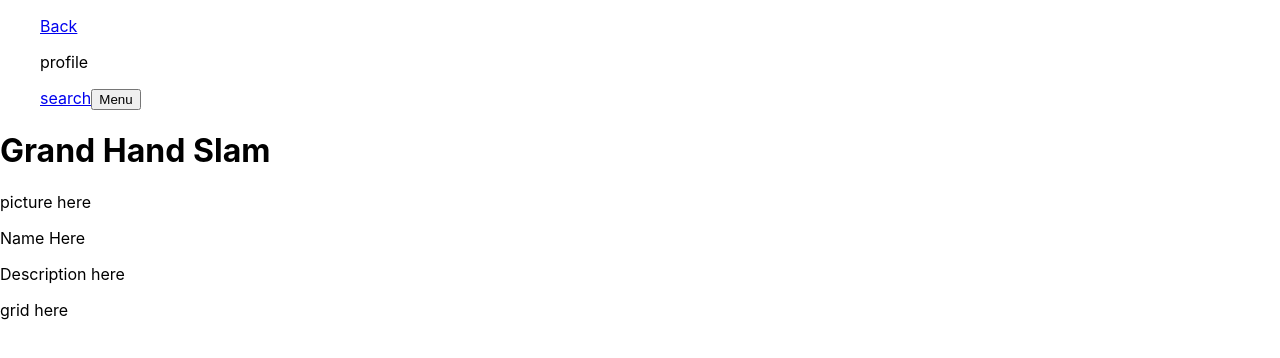
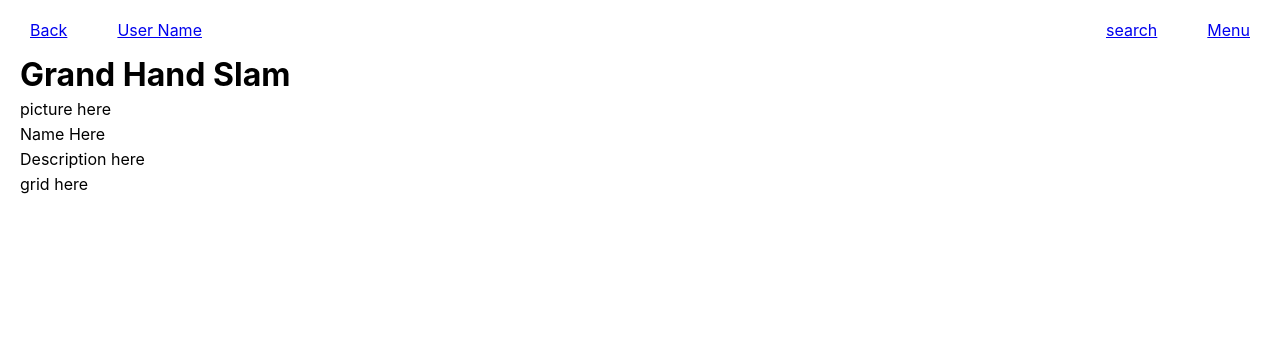
Before and after one commit to Reigningeddie/Grand_Hand_Slam, a React (Create React App) app: page /#/ in a window 1280 px wide. Shown: the top 358 px of the page. Built offline with nearby package versions, Linux system fonts and the light colour scheme.

Commit message:
created and adjusted navbar

```diff
--- a/src/components/home.jsx
+++ b/src/components/home.jsx
@@ -1,3 +1,4 @@
+
 
 export default function Home() {
   return (
--- a/src/components/nav.jsx
+++ b/src/components/nav.jsx
@@ -5,10 +5,15 @@ export default function Nav() {
   return (
     <nav className={nav.nav}>
       <ul className={nav.list}>
-        <Link className={nav.items}>Back</Link>
-        <p className={nav.profile}>profile</p>
-        <Link className={nav.items}>search</Link>
-        <button className={nav.btn}>Menu</button>
+        <p className={nav.left}>
+          <Link className={nav.items}>Back</Link>
+          <Link className={nav.items}>User Name</Link>
+        </p>
+        <p className={nav.right}>
+          <Link className={nav.items}>search</Link>
+          <Link className={nav.items}>Menu</Link>
+        </p>
+
       </ul>
     </nav>
   )
--- a/src/components/nav.module.css
+++ b/src/components/nav.module.css
@@ -0,0 +1,19 @@
+* {
+  margin: 5px;
+  padding: 0;
+}
+
+.list {
+  display: flex;
+  justify-content: space-between;
+}
+
+.left {
+  display: flex;
+  gap: 40px;
+}
+
+.right  {
+  display: flex;
+  gap: 40px;
+}
```
